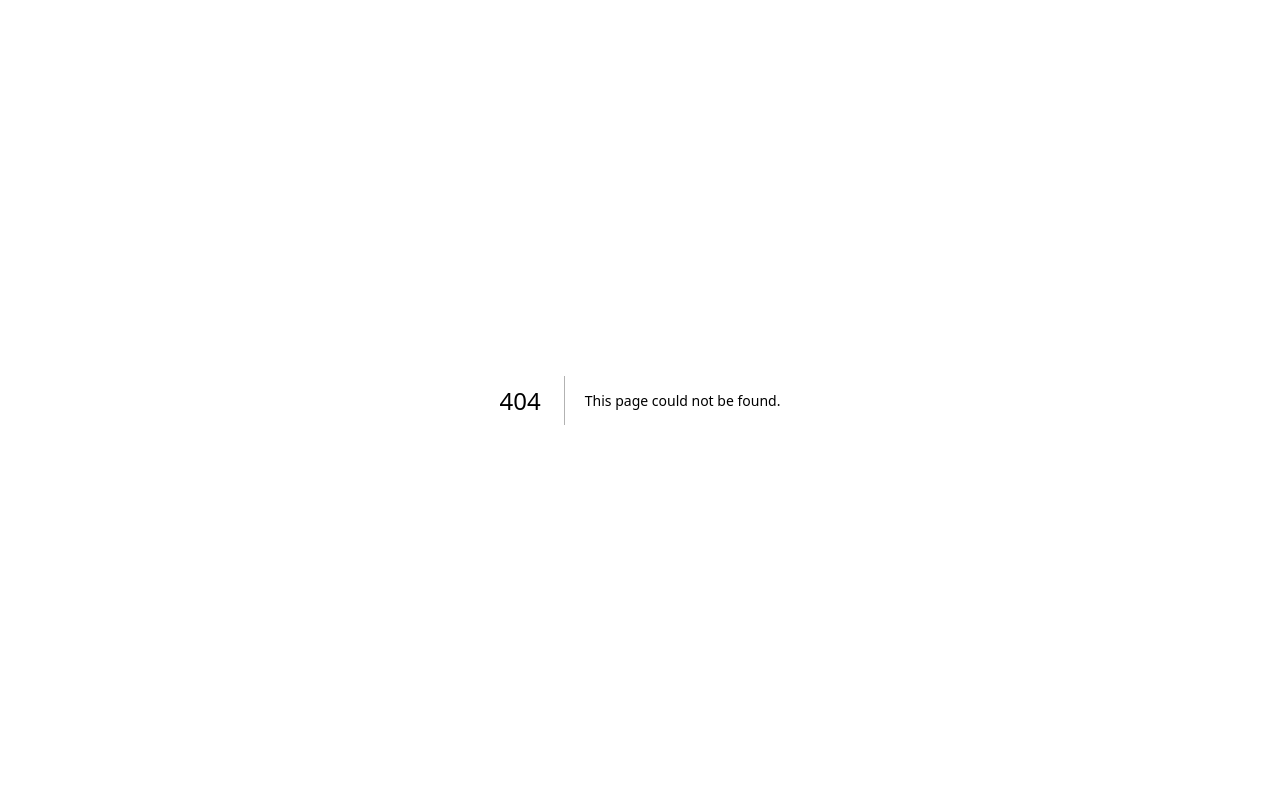
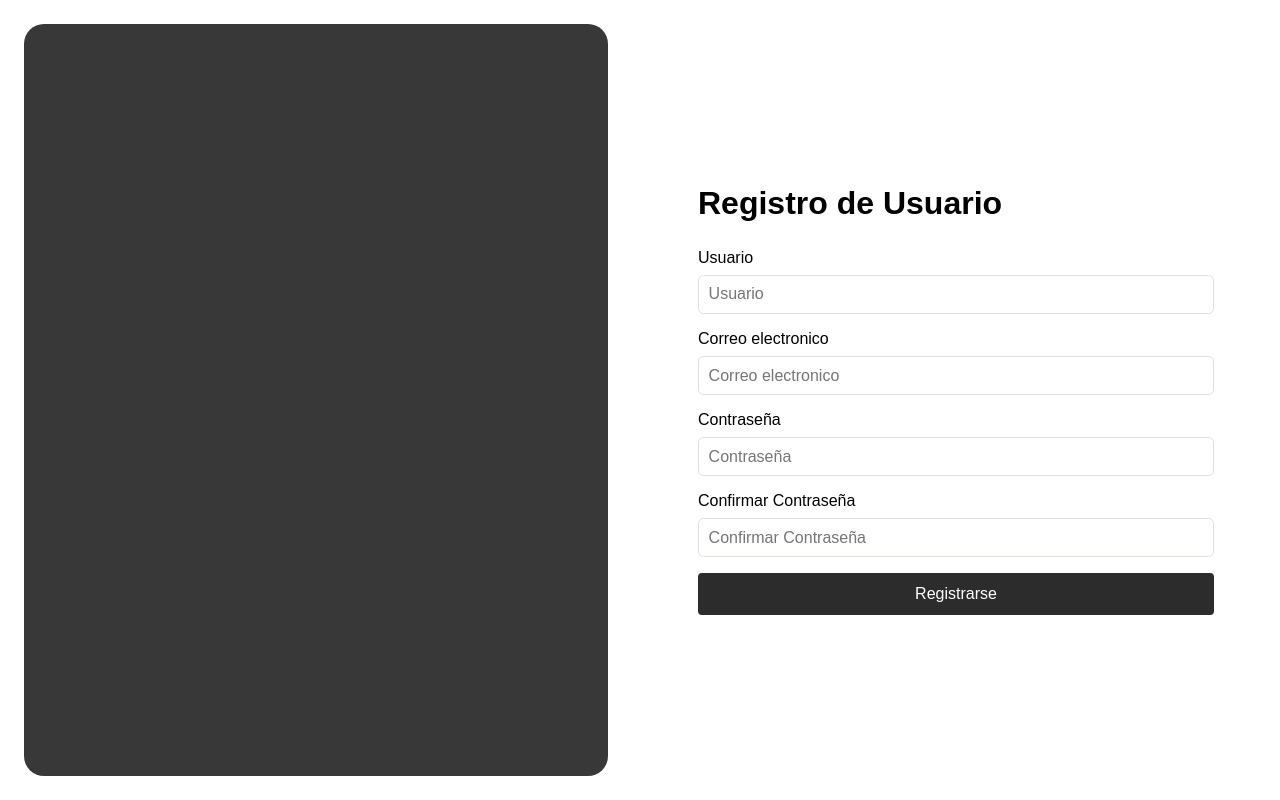
Before and after one commit to SantiagoPrada2005/service-client-client, a Next.js app in the folder service-client-ai/: page /main in a window 1280 px wide. Before the commit this address had no page. Built offline with nearby package versions, Linux system fonts and the light colour scheme.

Commit message:
Se mejoro el diseño del login y signup

```diff
--- a/service-client-ai/src/app/globals.css
+++ b/service-client-ai/src/app/globals.css
@@ -4,7 +4,7 @@
   /* Colores principales */
   --primary-color: #2C2C2C;
   --secondary-color: #2c2c2c;
-  --accent-color: #00a3ff;
+  --accent-color: #005586;
 
   /* Colores neutros */
   --background-color: #ffffff;
--- a/service-client-ai/src/app/login/css/login.module.css
+++ b/service-client-ai/src/app/login/css/login.module.css
@@ -20,25 +20,19 @@
     border-radius: 0; /* opcional, si no deseas bordes redondeados */
   }
 
-  /* Sección izquierda (la imagen) */
-  .imageContainer {
-    flex: 1; /* Para que ocupe la mitad del contenedor */
-    background-image: url("https://images.unsplash.com/photo-1737042126375-10c79e59c55c?q=80&w=2940&auto=format&fit=crop&ixlib=rb-4.0.3&ixid=M3wxMjA3fDB8MHxwaG90by1wYWdlfHx8fGVufDB8fHx8fA%3D%3D");
-    background-size: cover;
-    background-position: center;
-    background-repeat: no-repeat;
-  }
+
 
   /* Sección derecha (el formulario) */
   .loginElements {
     flex: 1; /* Para que ocupe la otra mitad */
     /* Un color de fondo para distinguirlo de la imagen */
-    background-color: #ffffff; /* color de fondo formulario */
+    background-color: #ffffff; /* color de fondo background */
     display: flex;
     flex-direction: column;
     justify-content: center; /* Centra verticalmente el formulario */
     padding: 2rem; /* Ajusta según tu gusto */
-    color: #000000;
+    color: #000000; /*color del titulo*/
+    font-size: 0.8em; /* tamaño del texto del titulo*/
   }
 
   /* Ajustamos el formulario */
@@ -53,8 +47,8 @@
 
   .formGroup label {
     font-weight: 500;
-    color: #000000; /* color5 */
-    font-size: 0.5xp;
+    color: #000000; /* color del texto en el login */
+    font-size: medium; /* Tamaño de las letras */
   }
 
   .formGroup {
@@ -68,10 +62,10 @@
     padding: 0.6rem;
     border: 0.9px solid #dbe0e8; /* border color recuadros labeltext */
     border-radius: 5.5px;
-    font-size: 1rem;
+    font-size: 0.9rem; /* tamaño de donde se ingresa el texto */
     background-color: rgba(255, 255, 255, 0.8); /* recuadros labeltext */
     color: #000000; /* color del texto */
-
+    margin-bottom: 1.5%; /* se paracion del texto en el bloque de sign up*/
   }
 
   .formGroup input:focus {
@@ -101,18 +95,18 @@
 
   .formWrapper {
     width: 100%;
-    max-width: 580px;     /* Limita el ancho para que sea más estrecho */
+    max-width: 350px;     /* Limita el ancho para que sea más estrecho */
     margin: 0 auto;       /* Centra horizontalmente si lo necesitas */
     padding: 2rem;        /* Espacio interno */
-    background-color: #fff;
-    /* border: 1px solid #d0d7de;  /* Borde gris claro, estilo GitHub */
+    background-color: #ffffff; /* Color del del bloque formulario*/
+    border: 1px solid #d0d7de;  /* Borde gris claro, estilo GitHub */
     border-radius: 6px;
-    /* box-shadow: 0 3px 6px rgba(0,0,0,0.1);  Sombra sutil */
+    box-shadow: 0 3px 6px rgba(0,0,0,0.1);  /* Sombra sutil */
   }
 
   /* Ejemplo: en signup.module.css */
   .formWrapper h1 {
-    margin-bottom: 1.7rem; /* Ajusta la separación */
+    margin-bottom: 1.7rem; /* Ajusta la separación del titulo */
     font-size: 0.5xp;       /* Ajusta el tamaño de la fuente */
     /* Puedes añadir más propiedades, como font-weight, line-height, etc. */
   }
--- a/service-client-ai/src/app/login/page.js
+++ b/service-client-ai/src/app/login/page.js
@@ -36,11 +36,11 @@ export default function LoginPage() {
           <h1>Iniciar Sesión</h1>
           <form onSubmit={handleSubmit} className={styles.form}>
             <div className={styles.formGroup}>
-              <label htmlFor="email">Email</label>
+              <label htmlFor="email">Usuario</label>
               <input
                 type="user"
-                id="email"
-                name="email"
+                id="username"
+                name="username"
                 value={formData.email}
                 onChange={handleChange}
                 required
--- /dev/null
+++ b/service-client-ai/src/app/main/css/main.module.css
@@ -0,0 +1,120 @@
+/* signup.module.css */
+
+.container { /* AQUI ESTA EL SIDE BAR */
+    /* Ocupa el alto completo de la ventana */
+    min-height: 100vh;
+    /* Para hacer un split screen, el container debe ser un flex sin centrar horizontalmente */
+    display: flex;
+    /* Si quieres algo de padding alrededor, puedes agregarlo aquí */
+    background-color: #ffffff; /* color1 */
+  }
+
+  .loginBox {
+    /* Quitamos márgenes muy grandes para que ocupe la pantalla completa en modo split */
+    width: 100%;
+    height: 100vh; /* Si deseas que ocupe toda la altura */
+    display: flex;
+    /* Ya no necesitas justify-content ni align-items aquí
+       si quieres que la imagen y el formulario se alineen en paralelo */
+    margin: 0; /* o lo ajustas a tu preferencia */
+    border-radius: 0; /* opcional, si no deseas bordes redondeados */
+  }
+
+  /* Sección izquierda (la imagen) */
+  .sidebarContainer {
+
+    flex: 1; /* Para que ocupe la mitad del contenedor */
+    background-color: #383838;
+    border-radius: 20px;
+    background-size: cover;
+    background-position: center;
+    background-repeat: no-repeat;
+    max-width: 75;
+    margin: 1.5rem;
+
+  }
+
+  /* Sección derecha (el formulario) */
+  .loginElements {
+    flex: 1; /* Para que ocupe la otra mitad */
+    /* Un color de fondo para distinguirlo de la imagen */
+    background-color: #ffffff; /* color de fondo formulario */
+    display: flex;
+    flex-direction: column;
+    justify-content: center; /* Centra verticalmente el formulario */
+    padding: 2rem; /* Ajusta según tu gusto */
+    color: #000000;
+  }
+
+  /* Ajustamos el formulario */
+  .form {
+    display: flex;
+    flex-direction: column;
+    gap: 0.7rem;
+  }
+
+  /* Grupos de formulario (label + input) */
+
+
+  .formGroup label {
+    font-weight: 500;
+    color: #000000; /* color5 */
+    font-size: 0.5xp;
+  }
+
+  .formGroup {
+    margin-bottom: 0.3rem; /* Ajusta según quieras */
+    display: flex;
+    flex-direction: column;
+    gap: 0.5rem; /* Pequeño espacio entre label y input */
+  }
+
+  .formGroup input {
+    padding: 0.6rem;
+    border: 0.9px solid #dbe0e8; /* border color recuadros labeltext */
+    border-radius: 5.5px;
+    font-size: 1rem;
+    background-color: #ffffffcc; /* recuadros labeltext */
+    color: #000000; /* color del texto */
+
+  }
+
+  .formGroup input:focus {
+    outline: none;              /* Elimina el borde de enfoque predeterminado del navegador */
+    border: 1.59px solid #dbe0e8;  /* Cambia el color y grosor del borde a tu preferencia */
+    box-shadow: 0 0 0 1.7px #ff0000;
+  }
+
+  /* Botón */
+  .button {
+    background-color: var(--secondary-color); /* color3 */
+    color: #ffffff; /* color del texto de registro */
+    padding: 0.75rem;
+    border: none;
+    border-radius: 4px;
+    font-size: 1rem;
+    cursor: pointer;
+    transition: background-color 0.2s;
+  }
+
+  .button:hover {
+    background-color: #383838; /* color4 color cuando se pasa el mouse por encima*/
+  }
+
+  .formWrapper {
+    width: 100%;
+    max-width: 580px;     /* Limita el ancho para que sea más estrecho */
+    margin: 0 auto;       /* Centra horizontalmente si lo necesitas */
+    padding: 2rem;        /* Espacio interno */
+    background-color: #ffff;
+    /* border: 1px solid #d0d7de;  /* Borde gris claro, estilo GitHub */
+    border-radius: 6px;
+    /* box-shadow: 0 3px 6px rgba(0,0,0,0.1);  Sombra sutil */
+  }
+
+  /* Ejemplo: en signup.module.css */
+  .formWrapper h1 {
+    margin-bottom: 1.7rem; /* Ajusta la separación */
+    font-size: 0.5xp;       /* Ajusta el tamaño de la fuente */
+    /* Puedes añadir más propiedades, como font-weight, line-height, etc. */
+  }
--- /dev/null
+++ b/service-client-ai/src/app/main/page.js
@@ -0,0 +1,102 @@
+'use client';
+import { useState } from 'react';
+import styles from './css/main.module.css';
+
+export default function SignupPage() {
+  const [formData, setFormData] = useState({
+    username: '',
+    email: '',
+    password: '',
+    confirmarPassword: ''
+  });
+
+  const handleSubmit = async (e) => {
+    e.preventDefault();
+    try {
+      if (formData.password !== formData.confirmarPassword) {
+        console.error('Las contraseñas no coinciden');
+        return;
+      }
+      console.log('Datos del formulario de registro:', formData);
+    } catch (error) {
+      console.error('Error al registrar usuario:', error);
+    }
+  };
+
+  const handleChange = (e) => {
+    const { name, value } = e.target;
+    setFormData(prev => ({
+      ...prev,
+      [name]: value
+    }));
+  };
+
+  return (
+    <div className={styles.container}>
+      <div className={styles.loginBox}>
+        <div className={styles.sidebarContainer}>
+
+        </div>
+        <div className={styles.loginElements}>
+        <div className={styles.formWrapper}>
+          <h1>Registro de Usuario</h1>
+          <form onSubmit={handleSubmit} className={styles.form}>
+            <div className={styles.formGroup}>
+              <label htmlFor="username">Usuario</label>
+              <input
+                type="text"
+                id="username"
+                name="username"
+                value={formData.username}
+                onChange={handleChange}
+                placeholder="Usuario"
+                required
+              />
+            </div>
+            <div className={styles.formGroup}>
+              <label htmlFor="email">Correo electronico</label>
+              <input
+                type="email"
+                id="email"
+                name="email"
+                value={formData.email}
+                onChange={handleChange}
+                placeholder="Correo electronico"
+                required
+              />
+            </div>
+            <div className={styles.formGroup}>
+              <label htmlFor="password">Contraseña</label>
+              <input
+                type="password"
+                id="password"
+                name="password"
+                value={formData.password}
+                onChange={handleChange}
+                placeholder="Contraseña"
+                required
+              />
+            </div>
+            <div className={styles.formGroup}>
+              <label htmlFor="confirmarPassword">Confirmar Contraseña</label>
+              <input
+                type="password"
+                id="confirmarPassword"
+                name="confirmarPassword"
+                value={formData.confirmarPassword}
+                onChange={handleChange}
+                placeholder="Confirmar Contraseña"
+                required
+              />
+            </div>
+            <button type="submit" className={styles.button}>
+              Registrarse
+            </button>
+          </form>
+
+          </div>
+        </div>
+      </div>
+    </div>
+  );
+}
--- a/service-client-ai/src/app/signup/css/signup.module.css
+++ b/service-client-ai/src/app/signup/css/signup.module.css
@@ -38,7 +38,8 @@
     flex-direction: column;
     justify-content: center; /* Centra verticalmente el formulario */
     padding: 2rem; /* Ajusta según tu gusto */
-    color: #000000;
+    color: #000000; /* color del titulo*/
+    font-size: 0.8em; /* tamaño del texto del titulo*/
   }
 
   /* Ajustamos el formulario */
@@ -54,7 +55,7 @@
   .formGroup label {
     font-weight: 500;
     color: #000000; /* color5 */
-    font-size: 0.5xp;
+    font-size: medium;
   }
 
   .formGroup {
@@ -71,7 +72,7 @@
     font-size: 1rem;
     background-color: rgba(255, 255, 255, 0.8); /* recuadros labeltext */
     color: #000000; /* color del texto */
-
+    margin-bottom: 1%;
   }
 
   .formGroup input:focus {
```
